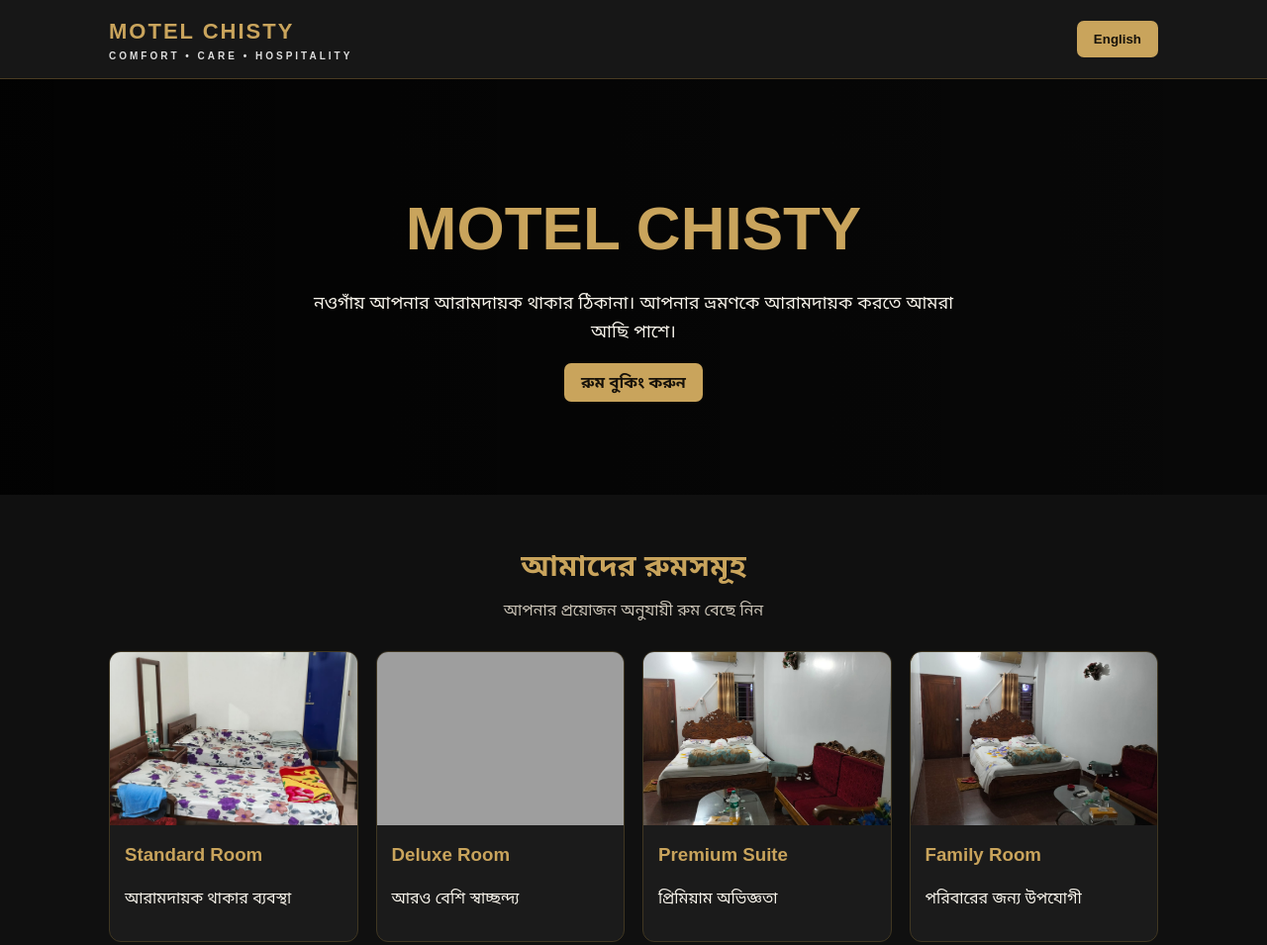
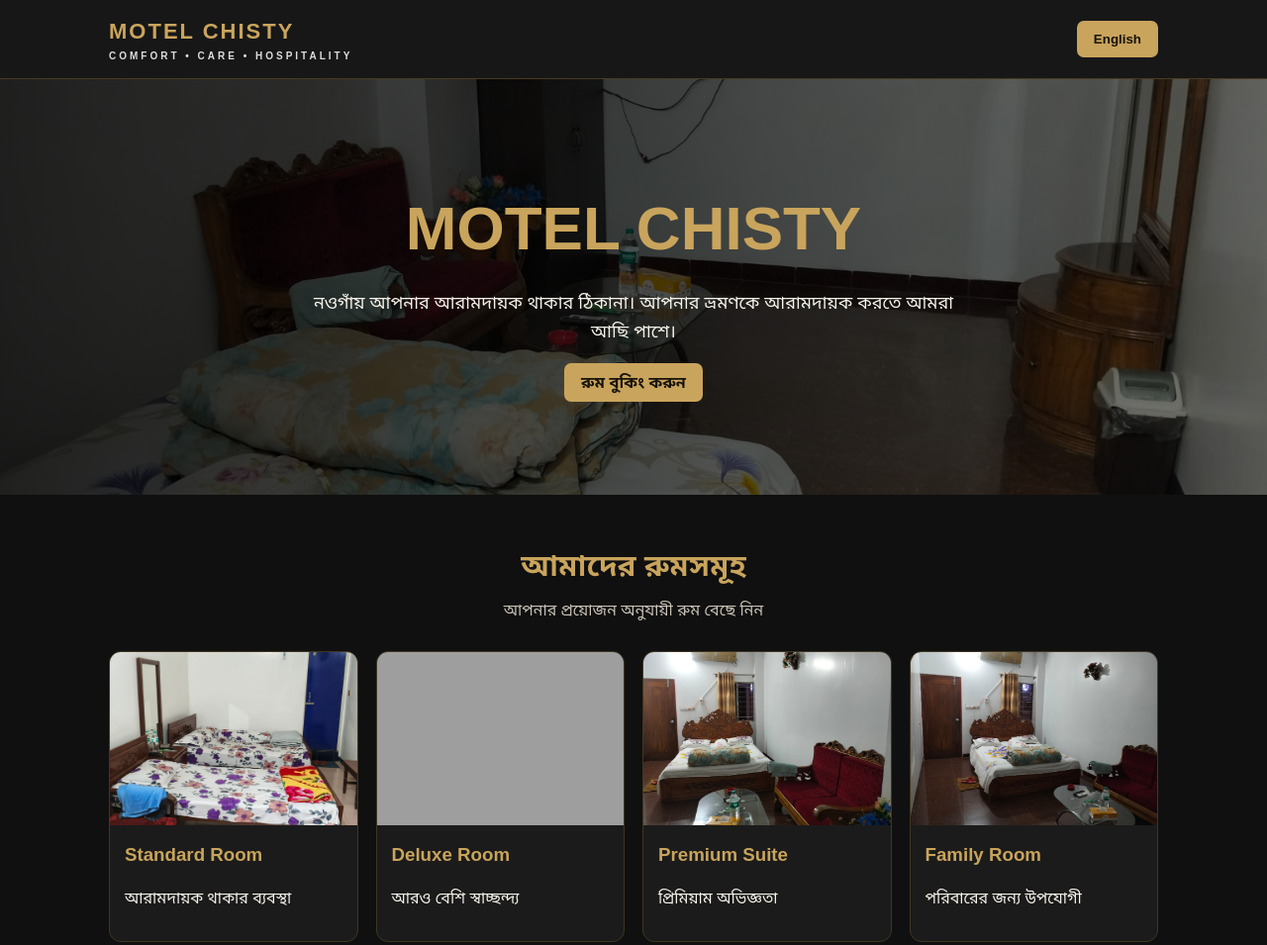
Before and after one commit to motelchistynaogaon-debug/motelchistynaogaon-debug.github.io, a plain HTML site: page index.html in a window 1280 px wide. Shown: the top 955 px of the page at 99% size. Drawn offline with Linux system fonts and the light colour scheme; grey boxes are pictures that could not be loaded; files whose address does not match are found by name.

Commit message:
Update index.html

```diff
--- a/index.html
+++ b/index.html
@@ -12,7 +12,7 @@ nav{max-width:1100px;margin:auto;padding:14px 20px;display:flex;align-items:cent
 .brand{font-size:22px;font-weight:800;color:var(--gold);letter-spacing:2px}.brand small{display:block;font-size:10px;color:#ddd;letter-spacing:3px}
 button,.btn{background:var(--gold);color:#17120a;border:0;border-radius:7px;padding:11px 17px;font-weight:700;cursor:pointer;text-decoration:none}
 select, input, textarea{width:100%;padding:12px;border-radius:7px;border:1px solid #5b503d;background:#111;color:white;font:inherit}
-.hero{min-height:420px;display:grid;place-items:center;text-align:center;padding:65px 20px;background:linear-gradient(90deg,rgba(0,0,0,.86),rgba(0,0,0,.5)),url('images/motel-photo-10.jpeg') center/cover}
+.hero{min-height:420px;display:grid;place-items:center;text-align:center;padding:65px 20px;background:linear-gradient(90deg,rgba(0,0,0,.86),rgba(0,0,0,.5)),url('motel-photo-10.jpeg') center/cover}
 .hero h1{font-size:clamp(34px,6vw,62px);color:var(--gold);margin:0}.hero p{font-size:18px;max-width:650px;margin:12px auto 24px}
 .wrap{max-width:1100px;margin:auto;padding:48px 20px}.section-title{text-align:center;color:var(--gold);font-size:30px;margin:0 0 8px}.sub{text-align:center;color:var(--muted);margin:0 0 28px}
 .grid{display:grid;grid-template-columns:repeat(auto-fit,minmax(220px,1fr));gap:18px}.card{background:var(--panel);border:1px solid #403722;border-radius:12px;overflow:hidden}.card img{width:100%;height:175px;object-fit:cover;display:block}.card div{padding:15px}.card h3{margin:0;color:var(--gold)}
```
